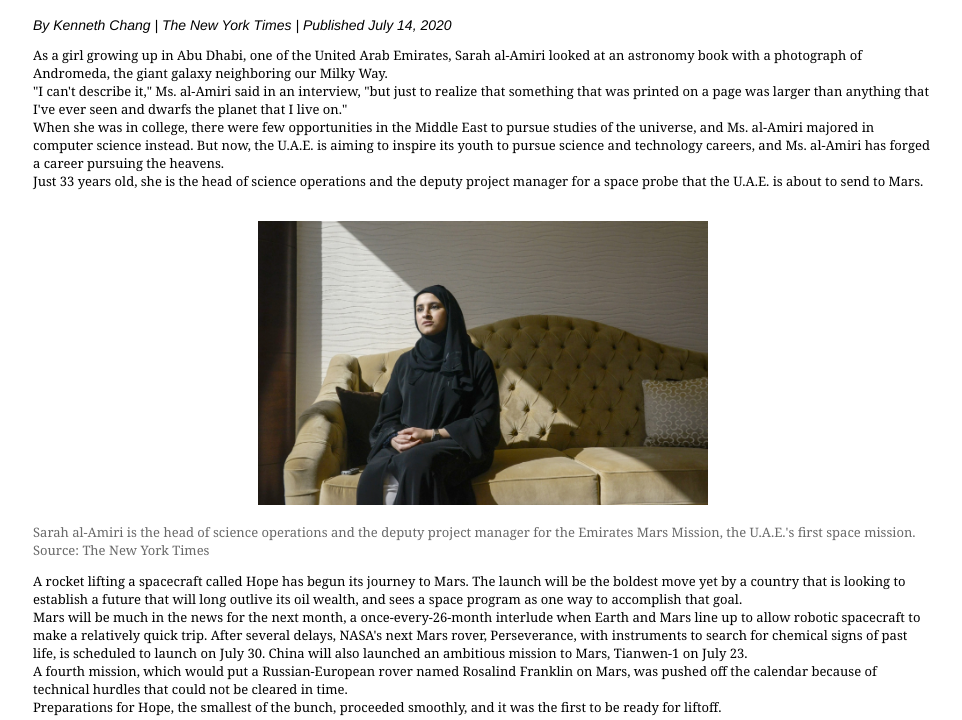
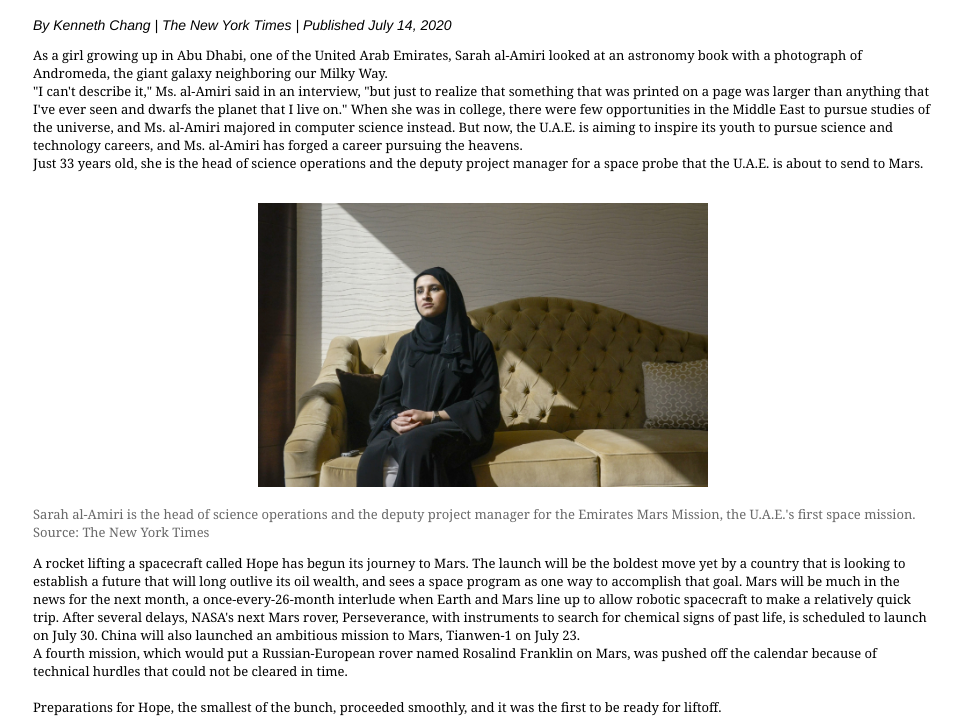
Before and after one commit to sophiateres/Sophia-Sorensen-Jour352, a plain HTML site: page SorensenLayout/index.html in a window 1280 px wide. Shown: the part 232-952 px from the top of the page, without its empty margins (157-1119 px from the left). Drawn offline with Linux system fonts and the light colour scheme.

Commit message:
Update index.html

```diff
--- a/SorensenLayout/index.html
+++ b/SorensenLayout/index.html
@@ -15,7 +15,7 @@
 
 		<p>	As a girl growing up in Abu Dhabi, one of the United Arab Emirates, Sarah al-Amiri looked at an astronomy book with a photograph of Andromeda, the giant galaxy neighboring our Milky Way. <br>
 
-			&quot;I can&apos;t describe it,&quot; Ms. al-Amiri said in an interview, &quot;but just to realize that something that was printed on a page was larger than anything that I&apos;ve ever seen and dwarfs the planet that I live on.&quot; <br>
+			&quot;I can&apos;t describe it,&quot; Ms. al-Amiri said in an interview, &quot;but just to realize that something that was printed on a page was larger than anything that I&apos;ve ever seen and dwarfs the planet that I live on.&quot;
 
 			When she was in college, there were few opportunities in the Middle East to pursue studies of the universe, and Ms. al-Amiri majored in computer science instead. But now, the U.A.E. is aiming to inspire its youth to pursue science and technology careers, and Ms. al-Amiri has forged a career pursuing the heavens.<br>
 
@@ -24,11 +24,11 @@
 			<img src="uae-mars1.jpg" alt="Sarah al-Amiri seated on a couch" class="center"><br>
 			<div id="caption">Sarah al-Amiri is the head of science operations and the deputy project manager for the Emirates Mars Mission, the U.A.E.&apos;s first space mission. Source: The New York Times</div>
 
-			<p>A rocket lifting a spacecraft called Hope has begun its journey to Mars. The launch will be the boldest move yet by a country that is looking to establish a future that will long outlive its oil wealth, and sees a space program as one way to accomplish that goal.<br>
+			<p>A rocket lifting a spacecraft called Hope has begun its journey to Mars. The launch will be the boldest move yet by a country that is looking to establish a future that will long outlive its oil wealth, and sees a space program as one way to accomplish that goal.
 
 			Mars will be much in the news for the next month, a once-every-26-month interlude when Earth and Mars line up to allow robotic spacecraft to make a relatively quick trip. After several delays, NASA&apos;s next Mars rover, Perseverance, with instruments to search for chemical signs of past life, is scheduled to launch on July 30. China will also launched an ambitious mission to Mars, Tianwen-1 on July 23.<br>
 
-			A fourth mission, which would put a Russian-European rover named Rosalind Franklin on Mars, was pushed off the calendar because of technical hurdles that could not be cleared in time.<br>
+			A fourth mission, which would put a Russian-European rover named Rosalind Franklin on Mars, was pushed off the calendar because of technical hurdles that could not be cleared in time.<br><br>
 
 			Preparations for Hope, the smallest of the bunch, proceeded smoothly, and it was the first to be ready for liftoff.<br>
 
```
